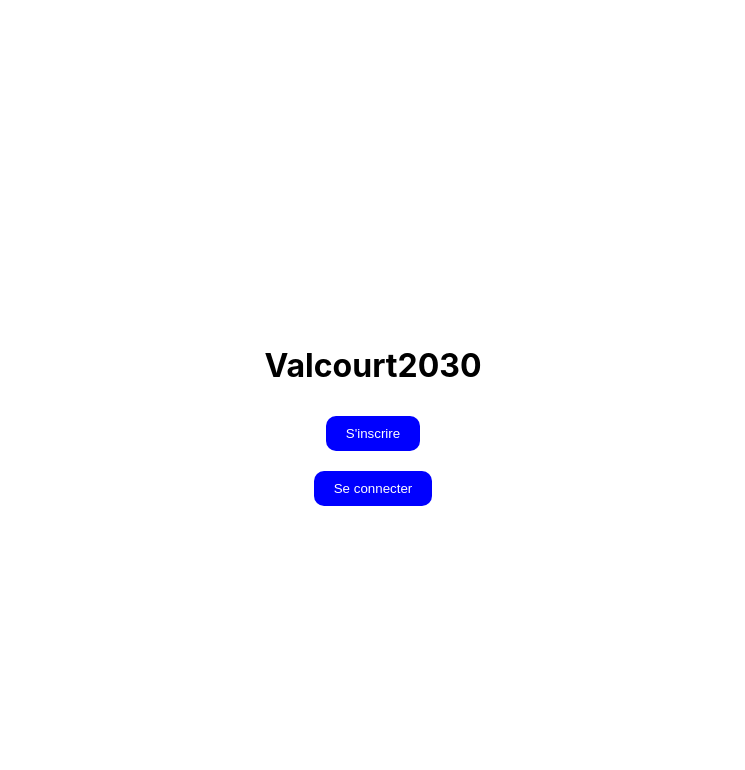
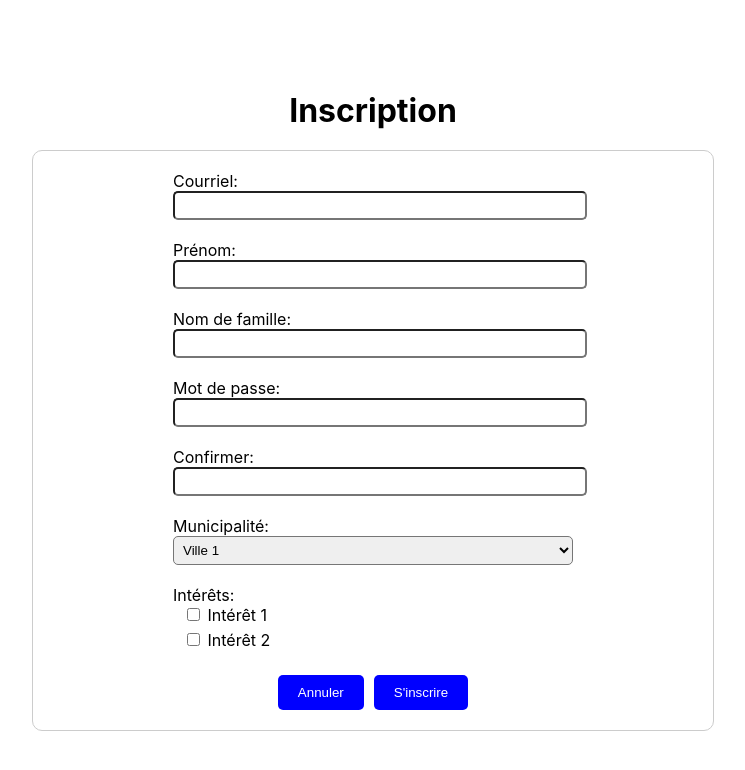
Before and after one commit to VladimirEstevez/IntegrativeProject2024, a React (Create React App) app in the folder Frontend/frontend/: page /register in a window 1280 px wide. Shown: the top 770 px of the page, without its empty margins (267-1012 px from the left). Built offline with nearby package versions, Linux system fonts and the light colour scheme.

Commit message:
Added the useNavigate to almost all the buttons, got the TOASTs to work properly with the timing of the useNavigate and added a button to the inscription page.

```diff
--- a/Frontend/frontend/src/App.js
+++ b/Frontend/frontend/src/App.js
@@ -1,13 +1,16 @@
 // App.js
 
 import React from 'react';
+import { useNavigate } from 'react-router-dom';
 
 function App() {
+
+  const navigate = useNavigate()
   return (
     <div style={{ backgroundColor: 'white', padding: '20px', textAlign: 'center', height: '100vh', display: 'flex', flexDirection: 'column', justifyContent: 'center', alignItems: 'center' }}>
       <h1>Valcourt2030</h1>
-      <button style={{ backgroundColor: 'blue', color: 'white', padding: '10px 20px', margin: '10px', borderRadius: '10px', border: 'none' }}>S'inscrire</button>
-      <button style={{ backgroundColor: 'blue', color: 'white', padding: '10px 20px', margin: '10px', borderRadius: '10px', border: 'none' }}>Se connecter</button>
+      <button onClick={()=>navigate("/register")} style={{ backgroundColor: 'blue', color: 'white', padding: '10px 20px', margin: '10px', borderRadius: '10px', border: 'none' }}>S'inscrire</button>
+      <button onClick={()=>navigate("/login")} style={{ backgroundColor: 'blue', color: 'white', padding: '10px 20px', margin: '10px', borderRadius: '10px', border: 'none' }}>Se connecter</button>
     </div>
   );
 }
--- a/Frontend/frontend/src/Pages/ActivitiesPage.js
+++ b/Frontend/frontend/src/Pages/ActivitiesPage.js
@@ -1,6 +1,8 @@
 import React from 'react';
+import { useNavigate } from 'react-router-dom';
 
 const ActivitiesPage = () => {
+  const navigate = useNavigate();
   return (
     <div style={{ display: 'flex', flexDirection: 'column', alignItems: 'center', justifyContent: 'center', backgroundColor: 'white', height: '100vh' }}>
       <h1>Vos activités</h1>
@@ -9,7 +11,7 @@ const ActivitiesPage = () => {
         <div style={{ backgroundColor: 'lightblue', padding: '10px 20px', margin: '10px' }}>Activité 2</div>
         <div style={{ backgroundColor: 'lightblue', padding: '10px 20px', margin: '10px' }}>Activité 3</div>
       </div>
-      <button style={{ marginTop: '20px', backgroundColor: 'blue', color: 'white', border: 'none', padding: '10px 20px', cursor: 'pointer' }}>Se déconnecter</button>
+      <button onClick= {()=>navigate("/")} style={{ marginTop: '20px', backgroundColor: 'blue', color: 'white', border: 'none', padding: '10px 20px', cursor: 'pointer' }}>Se déconnecter</button>
     </div>
   );
 }
--- a/Frontend/frontend/src/Pages/ConnectionPage.js
+++ b/Frontend/frontend/src/Pages/ConnectionPage.js
@@ -3,12 +3,15 @@
 import React, { useState } from 'react';
 import { toast, ToastContainer } from 'react-toastify';
 import 'react-toastify/dist/ReactToastify.css';
+import { useNavigate } from 'react-router-dom';
 
 function ConnectionPage() {
   const [form, setForm] = useState({
     courriel: '',
     motDePasse: '',
   });
+
+  const navigate = useNavigate();
 
   const handleSubmit = async (e) => {
     e.preventDefault();
@@ -22,11 +25,14 @@ function ConnectionPage() {
     });
 
     if (response.ok) {
-      toast.success('Login successful!');
+      toast.success('Login successful!',  { autoClose: 3000 , pauseOnHover: false });
+      setTimeout(() => {
+        navigate('/menu');  // Navigate to /menu after a delay
+      }, 4000);
       // Handle successful login here
     } else {
       const data = await response.json();
-      toast.error(data.message);
+      toast.error(data.message, { autoClose: 3000, pauseOnHover: false });
       // Handle error here
     }
   };
@@ -49,7 +55,7 @@ function ConnectionPage() {
             <input type="password" id="password" onChange={e => setForm({ ...form, motDePasse: e.target.value })}   name="password" style={{ margin: '5px', padding: '8px', borderRadius: '5px', border: '1px solid #ccc' }} />
           </div>
           <div style={{ display: 'flex', justifyContent: 'space-between' }}>
-            <button type="button" style={{ backgroundColor: 'blue', color: 'white', padding: '10px 20px', borderRadius: '5px', border: 'none', cursor: 'pointer' }}>Annuler</button>
+            <button type="button" onClick= {()=>navigate("/")} style={{ backgroundColor: 'blue', color: 'white', padding: '10px 20px', borderRadius: '5px', border: 'none', cursor: 'pointer' }}>Annuler</button>
             <button type="submit" style={{ backgroundColor: 'blue', color: 'white', padding: '10px 20px', borderRadius: '5px', border: 'none', cursor: 'pointer' }}>Se Connecter</button>
           </div>
         </form>
--- a/Frontend/frontend/src/Pages/InscriptionPage.js
+++ b/Frontend/frontend/src/Pages/InscriptionPage.js
@@ -2,9 +2,11 @@
 import React, {useState} from 'react';
 import { toast,ToastContainer } from 'react-toastify';
 import 'react-toastify/dist/ReactToastify.css';
+import { useNavigate } from 'react-router-dom';
 
 function InscriptionPage() {
 
+  const navigate = useNavigate();
 
   const [form, setForm] = useState({
     prenom: '',
@@ -30,6 +32,13 @@ function InscriptionPage() {
   const handleSubmit = async (e) => {
     e.preventDefault();
 
+    const emailRegex = /^[A-Z0-9._%+-]+@[A-Z0-9.-]+\.[A-Z]{2,4}$/i;
+
+    if (!emailRegex.test(form.courriel)) {
+      toast.error('Invalid email format', { autoClose: 3000, pauseOnHover: false });
+      return;
+    }
+
     const confirmPassword = form.confirmerMotDePasse;
     const password = form.motDePasse;
     const hasUpperCase = /[A-Z]/.test(password);
@@ -43,7 +52,7 @@ function InscriptionPage() {
 
 
   if (password !== confirmPassword) {
-    toast.error('Passwords do not match.');
+    toast.error('Passwords do not match.',  { autoClose: 3000, pauseOnHover: false });
     return;
   }
   delete form.confirmerMotDePasse;
@@ -58,7 +67,7 @@ function InscriptionPage() {
 
   if (!emailResponse.ok) {
     const data = await emailResponse.json();
-    toast.error(data.message);
+    toast.error(data.message, { autoClose: 3000, pauseOnHover: false });
     return;
   }
 
@@ -75,10 +84,13 @@ function InscriptionPage() {
     if (response.ok) {
       const data = await response.json();
       console.log(data);
-      toast.success('You have been successfully registered!');
+      toast.success('Login successful!',  { autoClose: 3000, pauseOnHover: false  });
+      setTimeout(() => {
+        navigate('/menu');  // Navigate to /menu after a delay
+      }, 4000);
       // Handle successful form submission here
     } else {
-      toast.error('Error:', response.status);
+      toast.error('Error:', response.status , { autoClose: 3000, pauseOnHover: false });
       // Handle error here
     }
   };
@@ -126,8 +138,13 @@ function InscriptionPage() {
             <label htmlFor="interet1" style={{ marginBottom: '5px' }}><input  onChange={handleChange} type="checkbox" id="interet1" name="interet1" /> Intérêt 1</label>
             <label htmlFor="interet2" style={{ marginBottom: '5px' }}><input  onChange={handleChange} type="checkbox" id="interet2" name="interet2" /> Intérêt 2</label>
           </div>
-        </div>
-        <button type="submit" style={{ borderRadius: '5px', padding: '8px 16px', backgroundColor: '#007bff', color: 'white', border: 'none', cursor: 'pointer', width: '100%', maxWidth: '400px' }}>S'inscrire</button>
+        </div >
+      <div style={{ display: 'flex', justifyContent: 'space-between' }}>
+
+        <button type="button" onClick= {()=>navigate("/")} style={{ backgroundColor: 'blue', color: 'white', padding: '10px 20px', borderRadius: '5px', border: 'none', cursor: 'pointer' }}>Annuler</button>
+        <button type="submit" style={{ backgroundColor: 'blue', color: 'white', padding: '10px 20px', borderRadius: '5px', border: 'none', cursor: 'pointer',  marginLeft: '10px'  }}>S'inscrire</button>
+
+      </div>
       </form>
     </div></div>
   );
--- a/Frontend/frontend/src/Pages/MainMenuPage.js
+++ b/Frontend/frontend/src/Pages/MainMenuPage.js
@@ -1,6 +1,9 @@
 import React from 'react';
+import { useNavigate } from 'react-router-dom';
 
 const MainMenuPage = () => {
+  const navigate = useNavigate();
+
   return (
     <div style={{
         backgroundColor: 'white',
@@ -10,7 +13,7 @@ const MainMenuPage = () => {
         <h1 style={{
           fontSize: '24px',
           marginBottom: '20px',
-        }}>Bonjour Guillaume</h1>
+        }}>Bonjour "UserName"</h1>
         <div style={{
           backgroundColor: 'white',
           padding: '20px',
@@ -18,7 +21,7 @@ const MainMenuPage = () => {
           maxWidth: '300px', // Adjust the maximum width as needed
           margin: '0 auto', // Center the container
         }}>
-          <button style={{
+          <button onClick ={()=>navigate("/activities")} style={{
             backgroundColor: 'blue',
             color: 'white',
             padding: '10px 20px',
@@ -32,7 +35,7 @@ const MainMenuPage = () => {
           }}>
             Voir mes activités
           </button>
-          <button style={{
+          <button onClick ={()=>navigate("/modify")} style={{
             backgroundColor: 'blue',
             color: 'white',
             padding: '10px 20px',
@@ -46,7 +49,7 @@ const MainMenuPage = () => {
           }}>
             Modifier mon profil
           </button>
-          <button style={{
+          <button onClick ={()=>navigate("/")} style={{
             backgroundColor: 'blue',
             color: 'white',
             padding: '10px 20px',
@@ -58,7 +61,7 @@ const MainMenuPage = () => {
             display: 'block',
             width: '100%',
           }}>
-            Retour au menu
+            Se deconnecter
           </button>
         </div>
       </div>
--- a/Frontend/frontend/src/index.js
+++ b/Frontend/frontend/src/index.js
@@ -1,17 +1,30 @@
 import React from 'react';
-import ReactDOM from 'react-dom/client';
+
 import './index.css';
 import App from './App';
-import reportWebVitals from './reportWebVitals';
+import { BrowserRouter as Router, Routes, Route } from 'react-router-dom';
+import ActivitiesPage from './Pages/ActivitiesPage';
+import ConnectionPage from './Pages/ConnectionPage';
+import InscriptionPage from './Pages/InscriptionPage';
+import MainMenuPage from './Pages/MainMenuPage';
+import ModifcationPage from './Pages/ModifcationPage';
+import SelectedActivity from './Pages/SelectedActivity';
+import ReactDOM from 'react-dom/client';
 
-const root = ReactDOM.createRoot(document.getElementById('root'));
-root.render(
+const root = document.getElementById('root');
+
+ReactDOM.createRoot(root).render(
   <React.StrictMode>
-    <App />
+    <Router>
+      <Routes>
+        <Route path="/activities" element={<ActivitiesPage />} />
+        <Route path="/login" element={<ConnectionPage />} />
+        <Route path="/register" element={<InscriptionPage />} />
+        <Route path="/menu" element={<MainMenuPage />} />
+        <Route path="/modify" element={<ModifcationPage />} />
+        <Route path="/activity/:id" element={<SelectedActivity />} />
+        <Route path="/" element={<App />} />
+      </Routes>
+    </Router>
   </React.StrictMode>
 );
-
-// If you want to start measuring performance in your app, pass a function
-// to log results (for example: reportWebVitals(console.log))
-// or send to an analytics endpoint. Learn more: https://bit.ly/CRA-vitals
-reportWebVitals();
```
